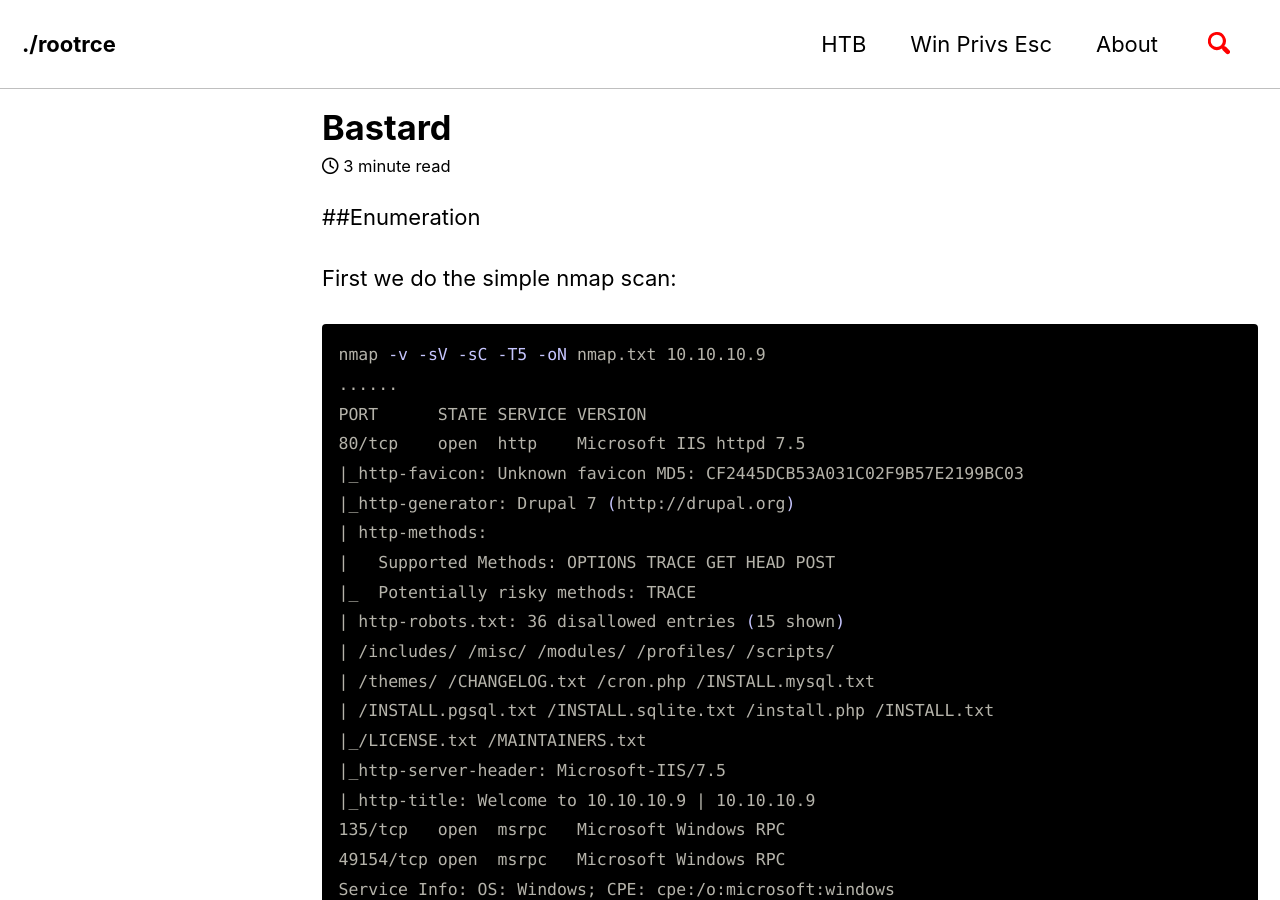
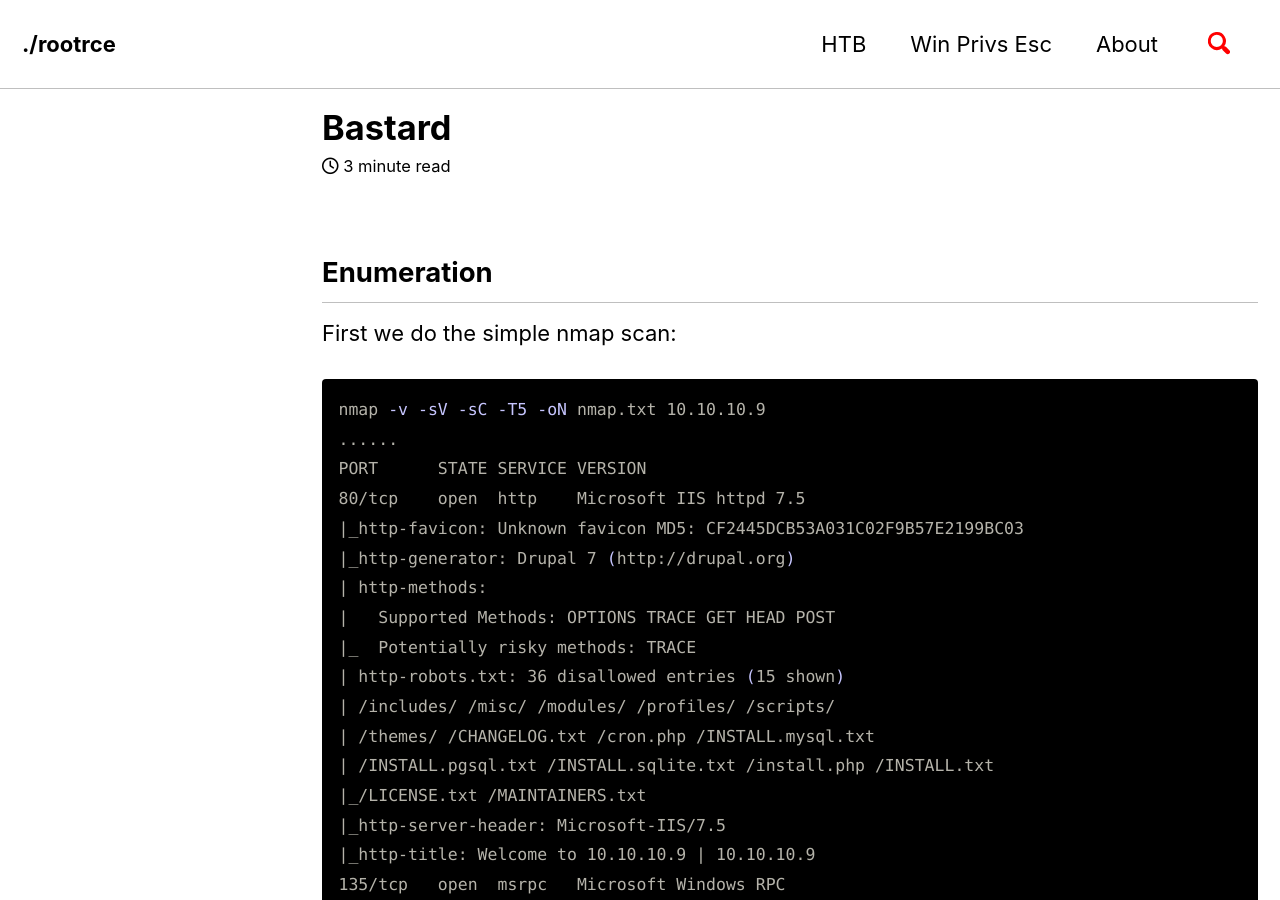
Before and after one commit to rootrce/root, a Jekyll site: the page built from _posts/bastard/2020-05-09-bastard.md, in a window 1280 px wide and 900 px high. Built offline with Jekyll 4.4.1, drawn with Linux system fonts in a browser that asks for light colours; cached includes are drawn as plain includes; nearby versions of some CDN libraries; comment, search, counter and statistics services are not loaded.

````diff
--- a/_posts/bastard/2020-05-09-bastard.md
+++ b/_posts/bastard/2020-05-09-bastard.md
@@ -5,7 +5,7 @@ categories: htb
 classes: wide
 ---
 
-##Enumeration
+## Enumeration
 
 First we do the simple nmap scan:
 ```bash
@@ -42,7 +42,7 @@ Drupal 7.54, 2017-02-01
 
 ## Searching For Vulnerablity
 I used searchsploit command in kali to search the vulnerability:
-![Bastard Vulnerability](../images/bastard1.png)
+![Bastard Vulnerability](images/bastard1.png)
 
 The working exploit is:
 ```bash
````
Also changed, not shown: other parts of _posts/bastard/2020-05-09-bastard.md (+1 -1 lines).
